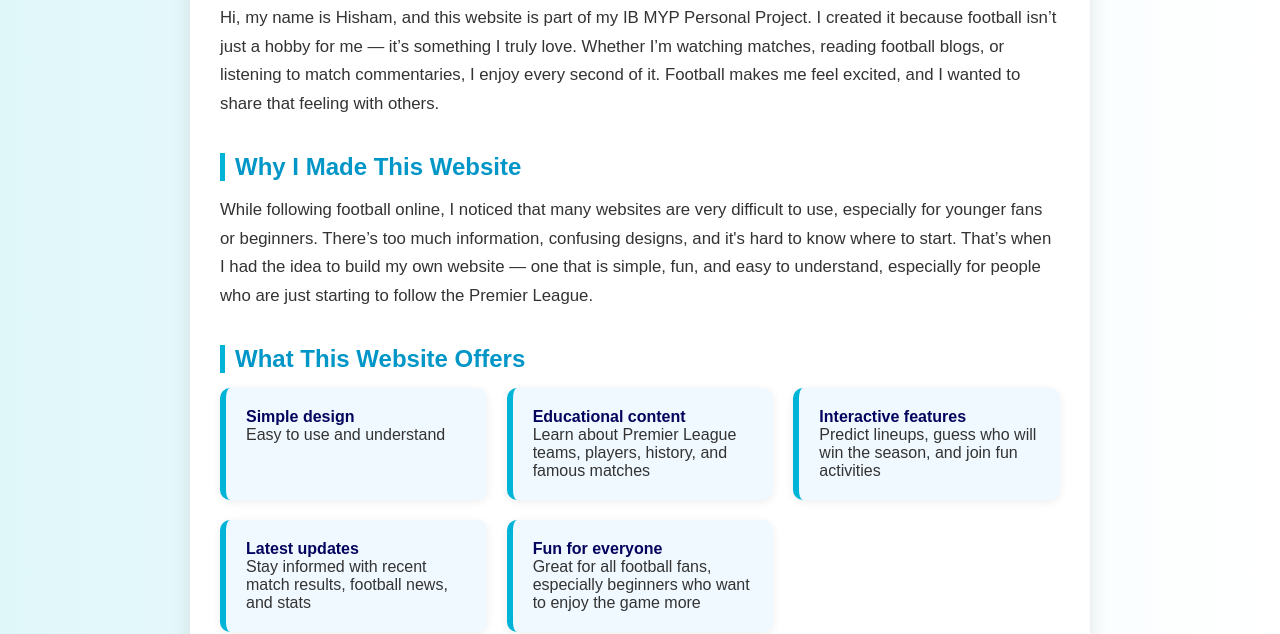
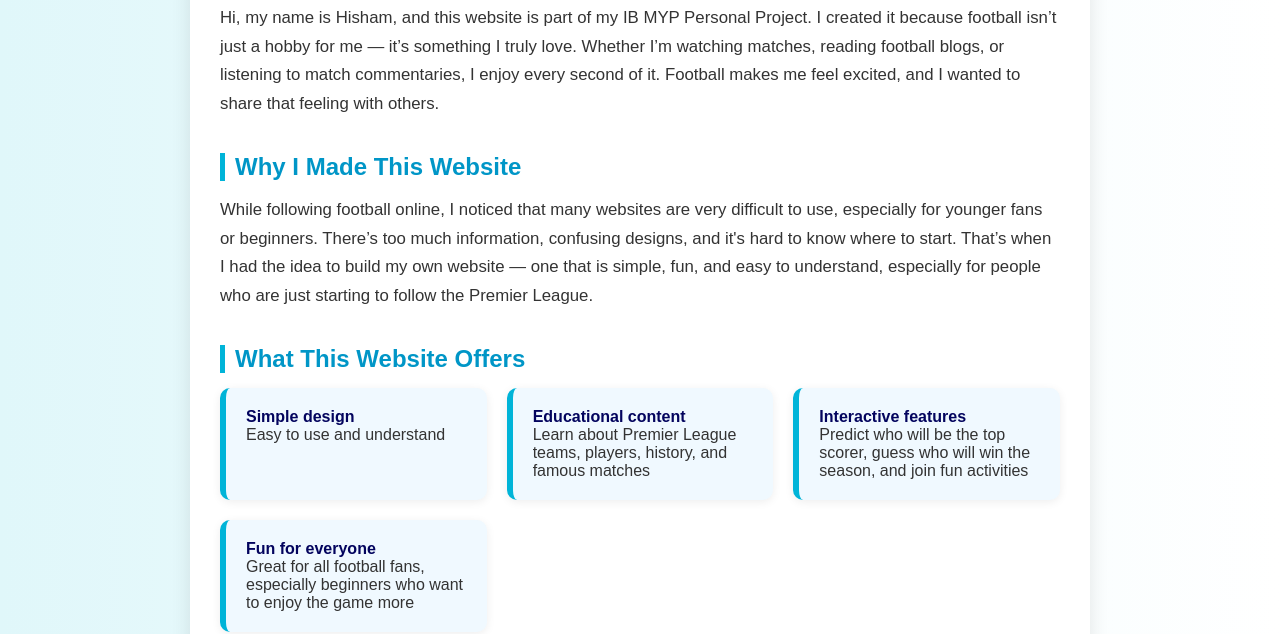
Before and after one commit to hisham400/Hisham-sFirstRepo, a plain HTML site: page frontend/src/Home.html in a window 1280 px wide. Shown: the part 194-828 px from the top of the page. Drawn offline with Linux system fonts and the light colour scheme; files that its build step writes are made by us from their sources; a script that the page names is missing.

Commit message:
commit to mian
commit to main

```diff
--- a/frontend/src/Home.html
+++ b/frontend/src/Home.html
@@ -137,8 +137,8 @@
     <div class="card-container">
       <div class="card"><strong>Simple design</strong><br>Easy to use and understand</div>
       <div class="card"><strong>Educational content</strong><br>Learn about Premier League teams, players, history, and famous matches</div>
-      <div class="card"><strong>Interactive features</strong><br>Predict lineups, guess who will win the season, and join fun activities</div>
-      <div class="card"><strong>Latest updates</strong><br>Stay informed with recent match results, football news, and stats</div>
+      <div class="card"><strong>Interactive features</strong><br>Predict who will be the top scorer, guess who will win the season, and join fun activities</div>
+
       <div class="card"><strong>Fun for everyone</strong><br>Great for all football fans, especially beginners who want to enjoy the game more</div>
     </div>
 
```
Also changed, not shown: frontend/src/contact.html (+1 -1 lines), 1 other file.
